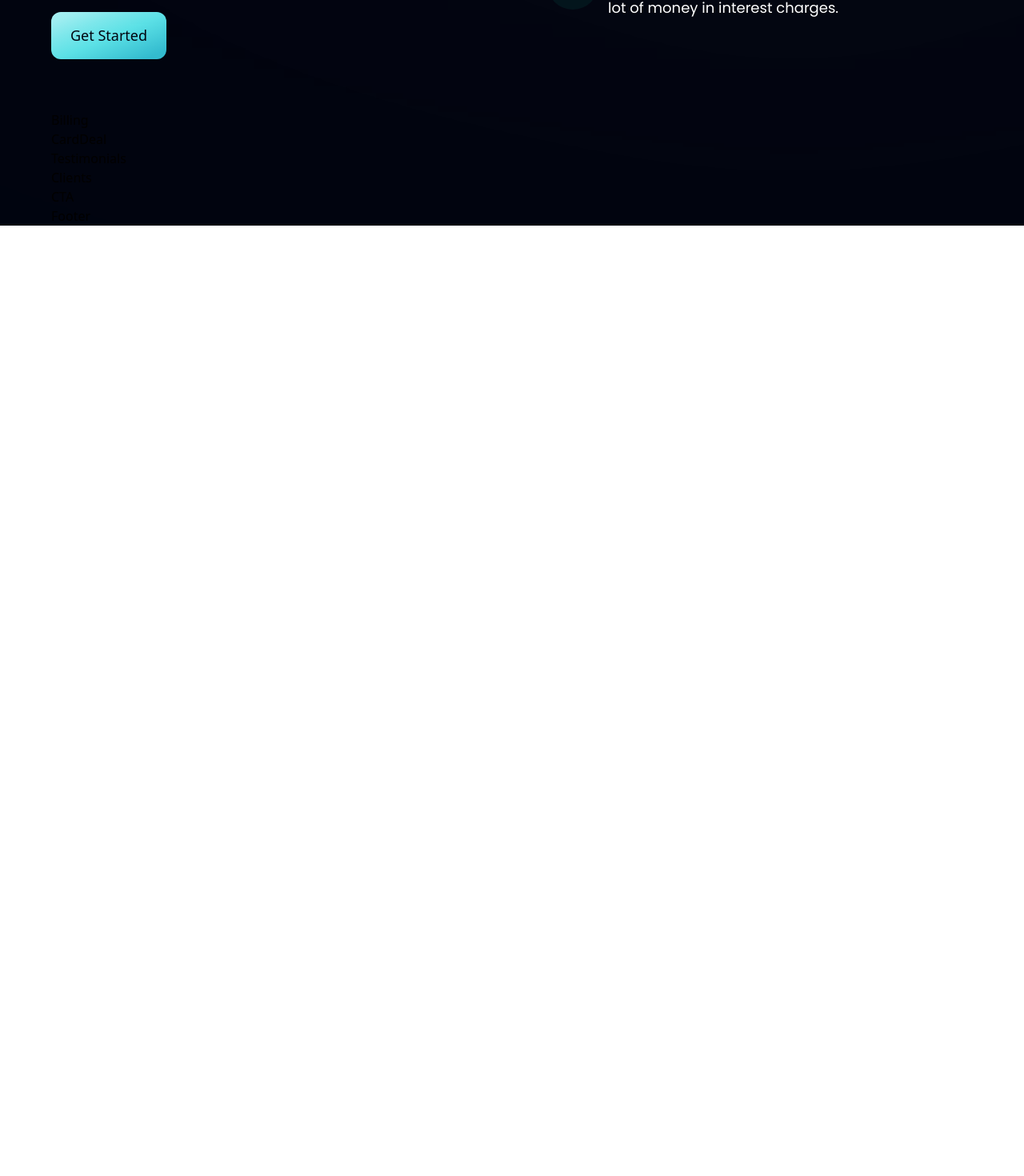
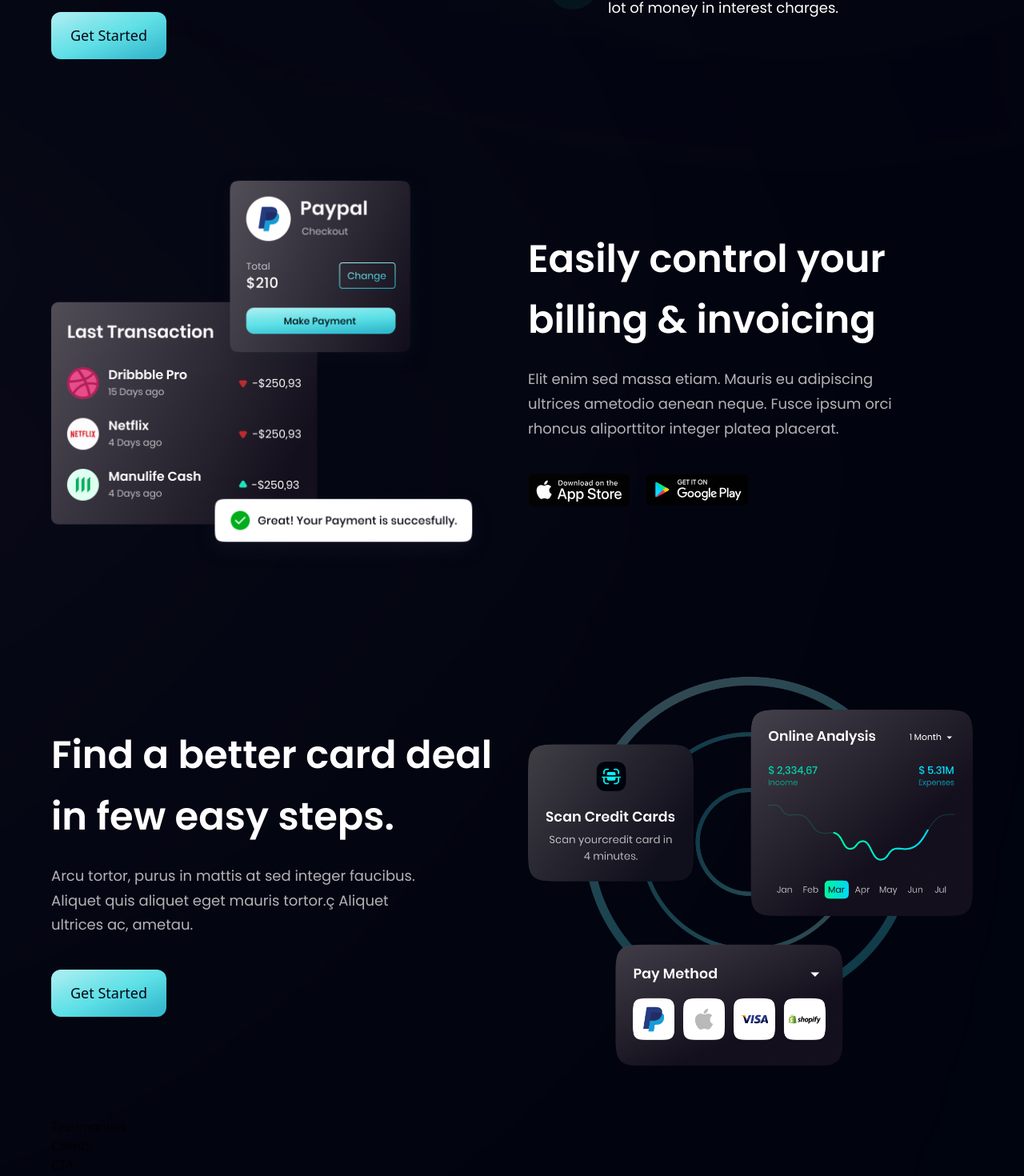
Before and after one commit to TinkuMalibu/bussinesswebsite, a React (Vite) app in the folder modern_bussiness_app/bussiness_web_app/: page / in a window 1280 px wide. Shown: the part 1408-2878 px from the top of the page at 80% size. Before the commit the page ends 1690 px from the top, so only its background shows below. Built offline with nearby package versions, Linux system fonts and the light colour scheme.

Commit message:
card deal component

```diff
--- a/modern_bussiness_app/bussiness_web_app/src/components/Billing.jsx
+++ b/modern_bussiness_app/bussiness_web_app/src/components/Billing.jsx
@@ -1,9 +1,38 @@
 import React from 'react'
+import styles, { layout } from '../style';
+import { bill, apple, google } from '../assets';
 
-const Billing = () => {
-  return (
-    <div>Billing</div>
-  )
-}
+const Billing = () => (
+
+  <section id='product' className={layout.sectionReverse}>
+    <div className={layout.sectionImgReverse}>
+      <img src= {bill} alt='billing' className='w-[100%] h-[100%] relative z-[5]'/>
+
+    <div className='absolute z-[3] -left-1/2 top-0 w-[50%] h-[50%] rounded-full white__gradient'  />
+    <div className='absolute z-[0] -left-1/2 bottom-0 w-[50%] h-[50%] rounded-full pink__gradient'  />
+    </div>
+
+    <div className={layout.sectionInfo}>
+      <h2 className={styles.heading2}>
+        Easily control your <br className="sm:block hidden" /> billing &
+        invoicing
+      </h2>
+      <p className={`${styles.paragraph} max-w-[470px] mt-5`}>
+        Elit enim sed massa etiam. Mauris eu adipiscing ultrices
+        ametodio aenean neque. Fusce ipsum orci rhoncus aliporttitor integer platea placerat.
+      </p>
+
+      <div className='flex flex-row flex-wrap sm:mt-10 mt-6'>
+        <img src={ apple } alt='apple_store'
+        className='w-[128px] h-[42px] object-contain mr-5 cursor-pointer' />
+        <img src={ google } alt='apple_store'
+        className='w-[128px] h-[42px] object-contain cursor-pointer' />
+
+      </div>
+    </div>
+
+  </section>
+  );
+
 
 export default Billing
--- a/modern_bussiness_app/bussiness_web_app/src/components/CardDeal.jsx
+++ b/modern_bussiness_app/bussiness_web_app/src/components/CardDeal.jsx
@@ -1,9 +1,30 @@
 import React from 'react'
+import { card } from '../assets';
+import styles, { layout } from '../style';
+import Button from './Button';
 
-const CardDeal = () => {
-  return (
-    <div>CardDeal</div>
-  )
-}
+
+const CardDeal = () => (
+    <section className={layout.section}>
+      <div className={layout.sectionInfo} >
+        <h2 className={styles.heading2}>
+          Find a better card deal <br className='sm:block hidden'/>in few easy steps.
+        </h2>
+        <p className={`${styles.paragraph} max-w-[470px] mt-5`}>
+          Arcu tortor, purus in mattis at sed integer faucibus. Aliquet quis aliquet eget mauris tortor.ç Aliquet ultrices ac, ametau.
+        </p>
+        <Button styles="mt-10"/>
+      </div>
+
+      <div className={layout.sectionImg}>
+        <img src= {card} alt='card'
+        className='w-[100%] h-[100%]' />
+
+      </div>
+    </section>
+
+
+  );
+
 
 export default CardDeal
```
